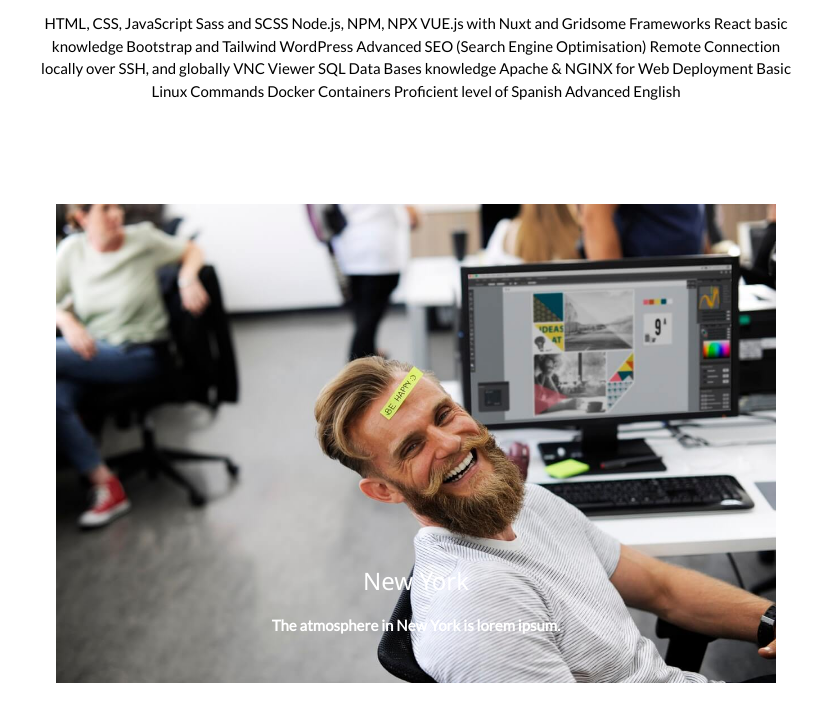
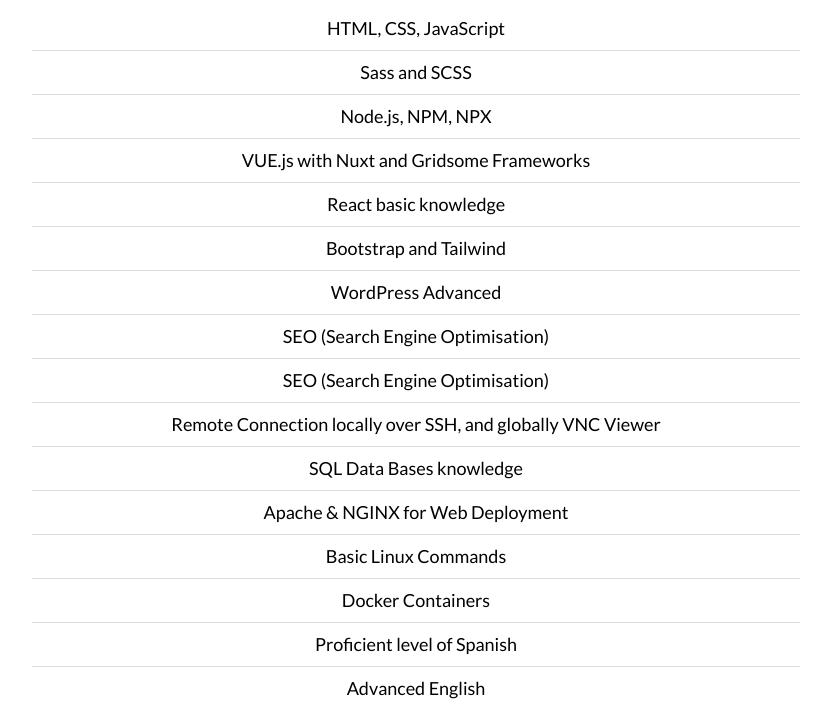
Before and after one commit to kiketion/kiketion.github.io, a plain HTML site: page index.html in a window 1280 px wide. Shown: the part 448-1160 px from the top of the page, without its empty margins (224-1055 px from the left). Drawn offline with nearby package versions, Linux system fonts and the light colour scheme.

Commit message:
skills adjustments

```diff
--- a/index.html
+++ b/index.html
@@ -57,22 +57,24 @@ body {font-family: "Lato", sans-serif}
       </div>
     </div>
     <h2>Skills</h2>
-    <p>HTML, CSS, JavaScript
-      Sass and SCSS
-      Node.js, NPM, NPX
-      VUE.js with Nuxt and Gridsome Frameworks
-      React basic knowledge
-      Bootstrap and Tailwind
-      WordPress Advanced
-      SEO (Search Engine Optimisation)
-      Remote Connection locally over SSH, and globally VNC Viewer
-      SQL Data Bases knowledge
-      Apache & NGINX for Web Deployment
-      Basic Linux Commands
-      Docker Containers
-      Proficient level of Spanish
-      Advanced English
-      </p>
+    <ul class="w3-ul w3-large">
+      <li>HTML, CSS, JavaScript</li>
+      <li>Sass and SCSS</li>
+      <li>Node.js, NPM, NPX</li>
+      <li>VUE.js with Nuxt and Gridsome Frameworks</li>
+      <li>React basic knowledge</li>
+      <li>Bootstrap and Tailwind</li>
+      <li>WordPress Advanced</li>
+      <li>SEO (Search Engine Optimisation)</li>
+      <li>SEO (Search Engine Optimisation)</li>
+      <li>Remote Connection locally over SSH, and globally VNC Viewer</li>
+      <li>SQL Data Bases knowledge</li>
+      <li>Apache & NGINX for Web Deployment</li>
+      <li>Basic Linux Commands</li>
+      <li>Docker Containers</li>
+      <li>Proficient level of Spanish</li>
+      <li>Advanced English</li>
+    </ul>
   </div>
 
   <br>
```
